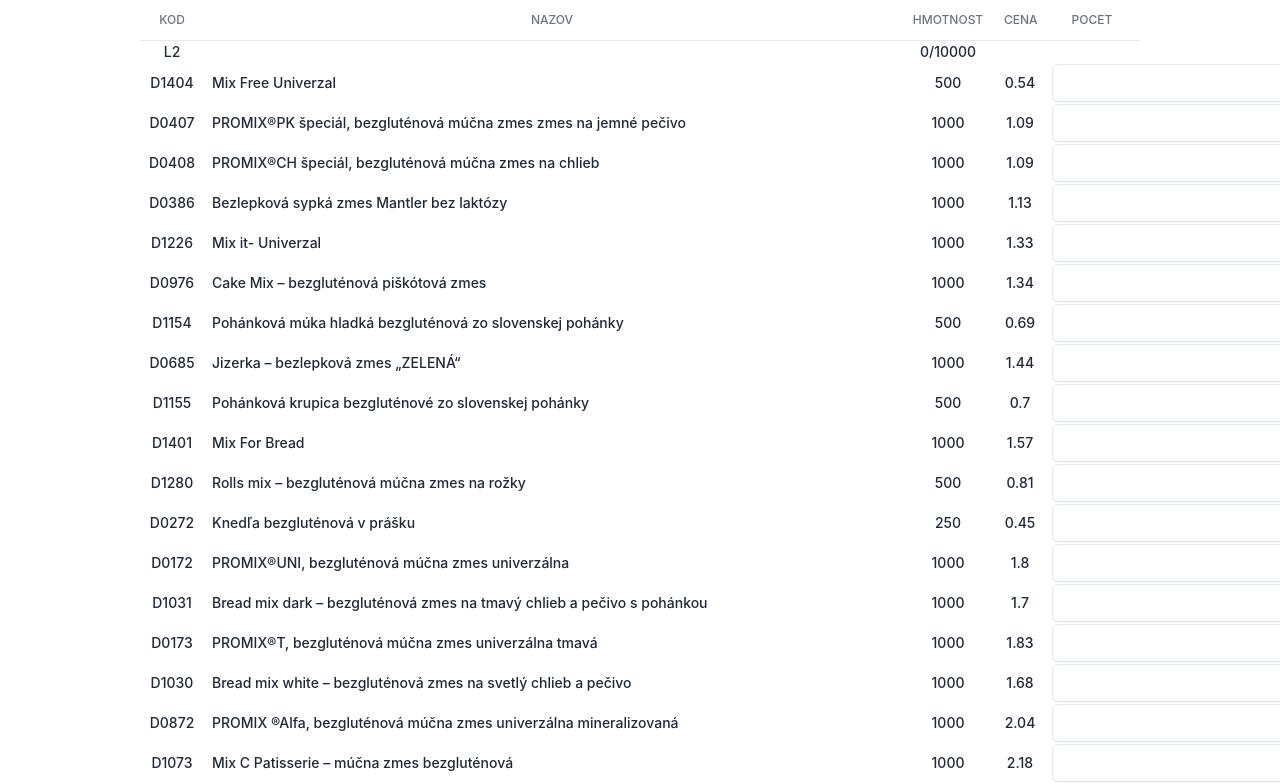
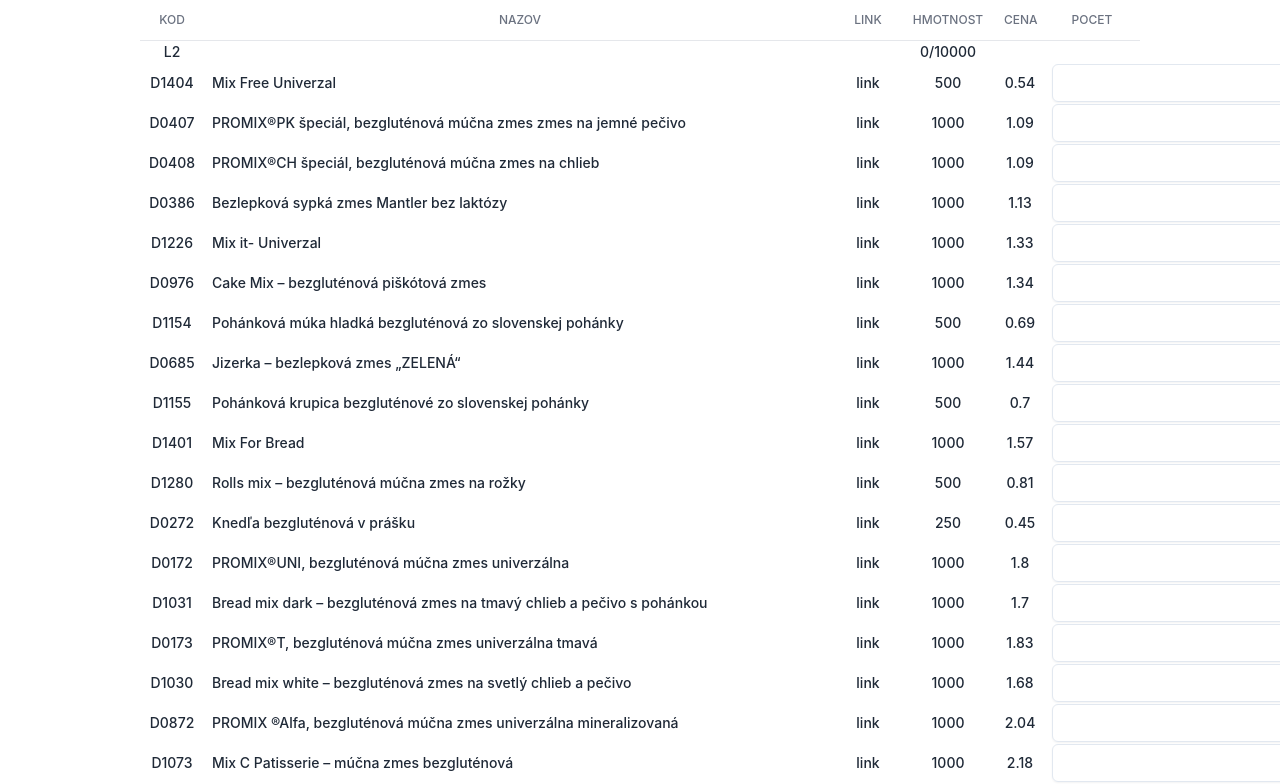
Before and after one commit to michalvoscek/michalvoscek.github.io, a React (Create React App) app: page / in a window 1280 px wide. Shown: the top 784 px of the page. Built offline with nearby package versions, Linux system fonts and the light colour scheme.

Commit message:
feat: add links

```diff
--- a/src/CategoryRows.tsx
+++ b/src/CategoryRows.tsx
@@ -25,6 +25,8 @@
         </td>
         {/* name */}
         <td className="px-2  whitespace-nowrap text-sm font-medium text-gray-800 dark:text-neutral-200"></td>
+        {/* link */}
+        <td className="px-2  whitespace-nowrap text-sm font-medium text-gray-800 dark:text-neutral-200 font-bold"></td>
         {/* weight */}
         <td className="px-2  whitespace-nowrap text-sm font-medium text-gray-800 dark:text-neutral-200 text-center font-bold">
           {pickedWeightInGrams}/{category.weightLimitInGrams}
@@ -44,6 +46,10 @@
             {/* name */}
             <td className="px-2  whitespace-nowrap text-sm font-medium text-gray-800 dark:text-neutral-200 text-left">
               {item.name}
+            </td>
+            {/* link */}
+            <td className="px-2  whitespace-nowrap text-sm font-medium text-gray-800 dark:text-neutral-200">
+              <a rel="noreferrer" href={`https://www.google.com/search?q=${item.name}`} target="_blank">link</a>
             </td>
             {/* weight */}
             <td className="px-2  whitespace-nowrap text-sm font-medium text-gray-800 dark:text-neutral-200">
--- a/src/Tables.tsx
+++ b/src/Tables.tsx
@@ -8,6 +8,7 @@
         <thead>
           <th className="px-2 py-3 text-xs font-medium text-gray-500 uppercase dark:text-neutral-500 w-16">Kod</th>
           <th className="px-2 py-3 text-xs font-medium text-gray-500 uppercase dark:text-neutral-500">Nazov</th>
+          <th className="px-2 py-3 text-xs font-medium text-gray-500 uppercase dark:text-neutral-500 w-16">Link</th>
           <th className="px-2 py-3 text-xs font-medium text-gray-500 uppercase dark:text-neutral-500 w-24">Hmotnost</th>
           <th className="px-2 py-3 text-xs font-medium text-gray-500 uppercase dark:text-neutral-500 w-12">Cena</th>
           <th className="px-2 py-3 text-xs font-medium text-gray-500 uppercase dark:text-neutral-500 w-24">Pocet</th>
```
